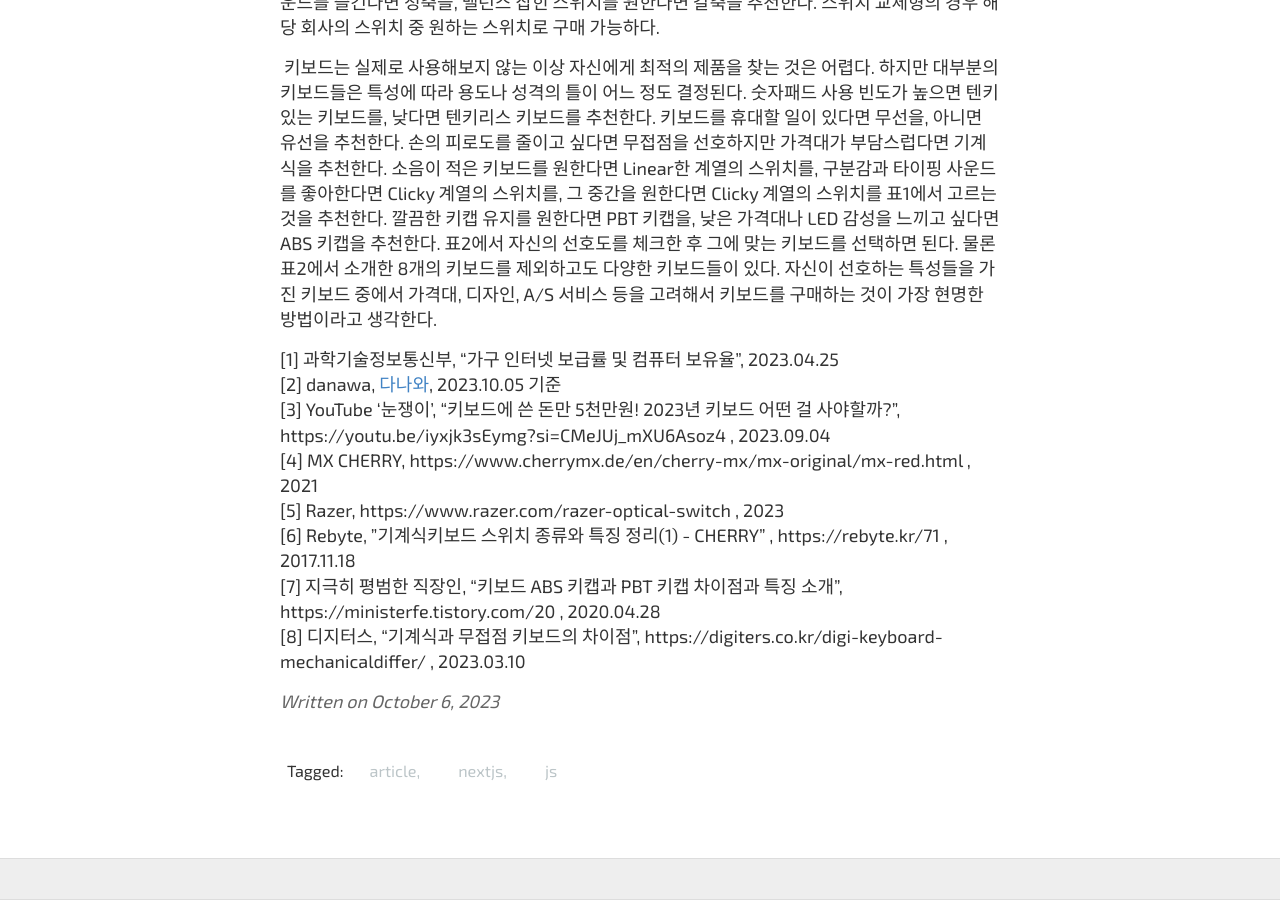
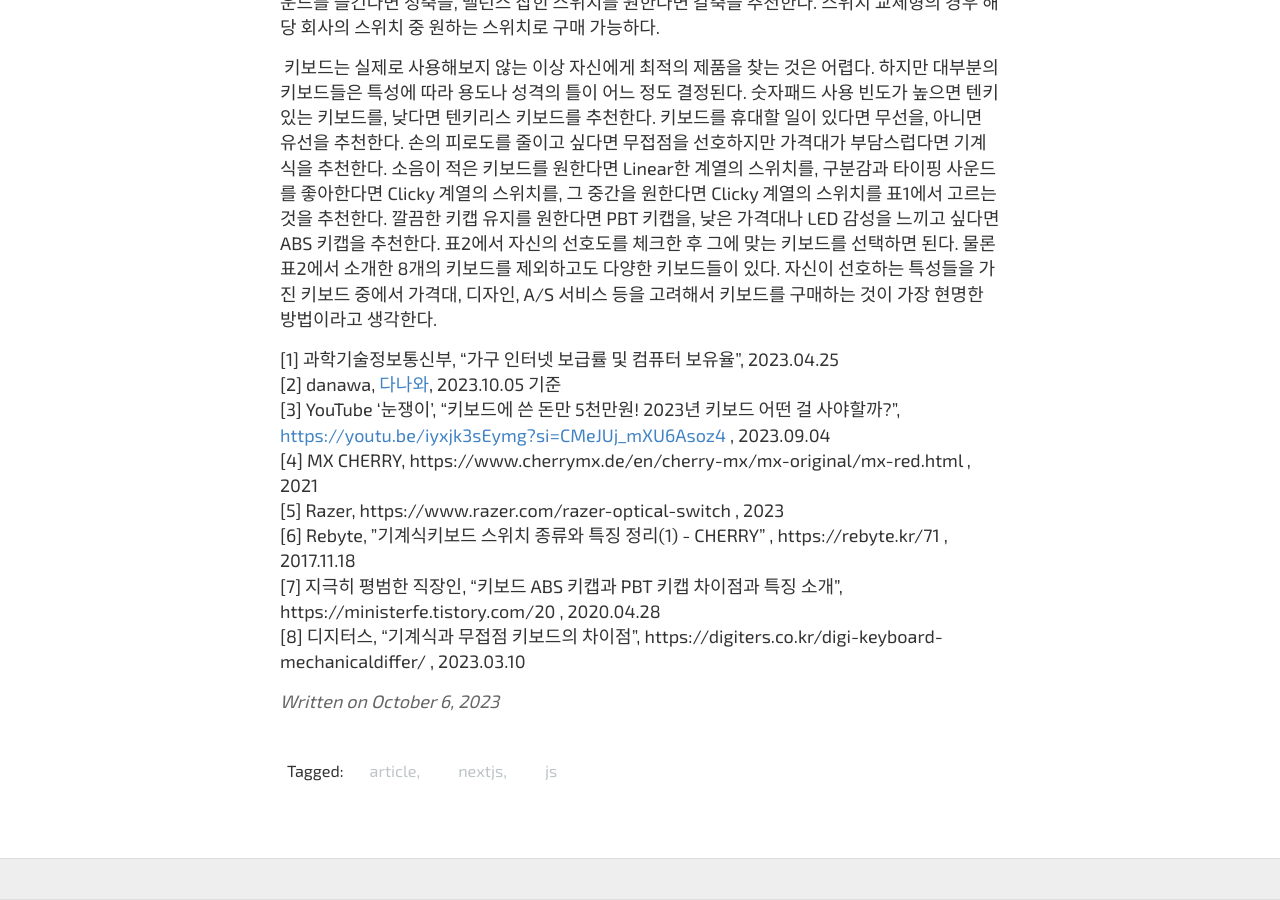
Before and after one commit to 123minjae/123minjae.github.io, a Jekyll site: the page built from _posts/2023-10-06-공작발_과제_04주차.md, in a window 1280 px wide and 900 px high, scrolled down 1410 px. Built offline with Jekyll 4.4.1, drawn with Linux system fonts in a browser that asks for light colours; some web fonts are replaced.

Commit message:
링크 삽입 확인

```diff
--- a/_posts/2023-10-06-공작발_과제_04주차.md
+++ b/_posts/2023-10-06-공작발_과제_04주차.md
@@ -33,7 +33,7 @@ tags: article, nextjs, js
 
 [1] 과학기술정보통신부, “가구 인터넷 보급률 및 컴퓨터 보유율”, 2023.04.25<br>
 [2] danawa, [다나와](https://prod.danawa.com/list/?cate=112782&src=adwords&kw=GA0413560&utm_source=google&utm_medium=cpc&utm_campaign=keyword&gad=1&gclid=CjwKCAjwvfmoBhAwEiwAG2tqzOtyUVVOlo9FjBAIvK5Sfyt9jdqvQieE_rbbRhiB86lvrkhjczWD-BoCrk8QAvD_BwE), 2023.10.05 기준<br>
-[3] YouTube ‘눈쟁이’, “키보드에 쓴 돈만 5천만원! 2023년 키보드 어떤 걸 사야할까?”, https://youtu.be/iyxjk3sEymg?si=CMeJUj_mXU6Asoz4 , 2023.09.04<br>
+[3] YouTube ‘눈쟁이’, “키보드에 쓴 돈만 5천만원! 2023년 키보드 어떤 걸 사야할까?”, <https://youtu.be/iyxjk3sEymg?si=CMeJUj_mXU6Asoz4> , 2023.09.04<br>
 [4] MX CHERRY, https://www.cherrymx.de/en/cherry-mx/mx-original/mx-red.html , 2021<br>
 [5] Razer, https://www.razer.com/razer-optical-switch , 2023<br>
 [6] Rebyte, ”기계식키보드 스위치 종류와 특징 정리(1) - CHERRY” , https://rebyte.kr/71 , 2017.11.18<br>
```
